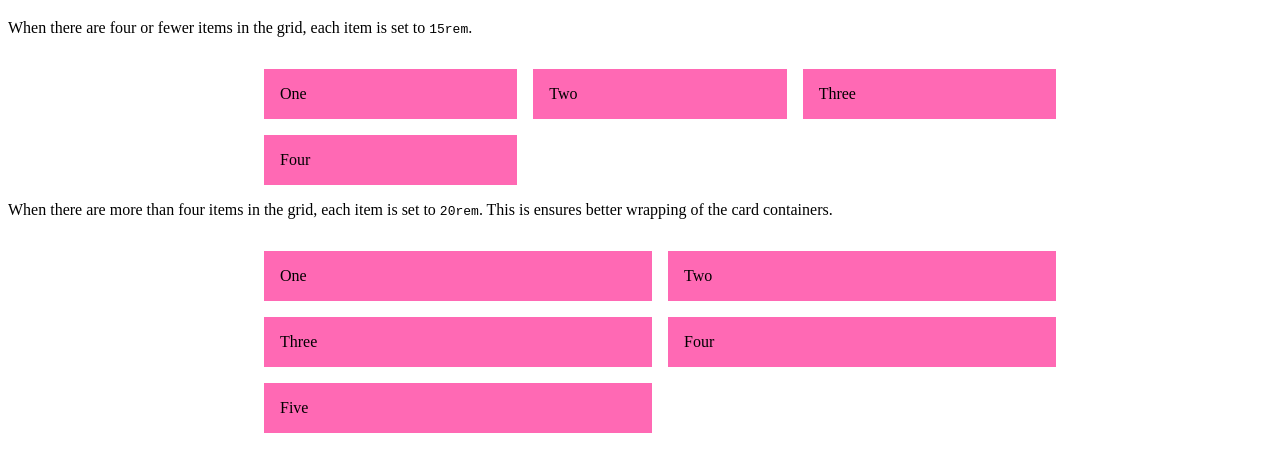
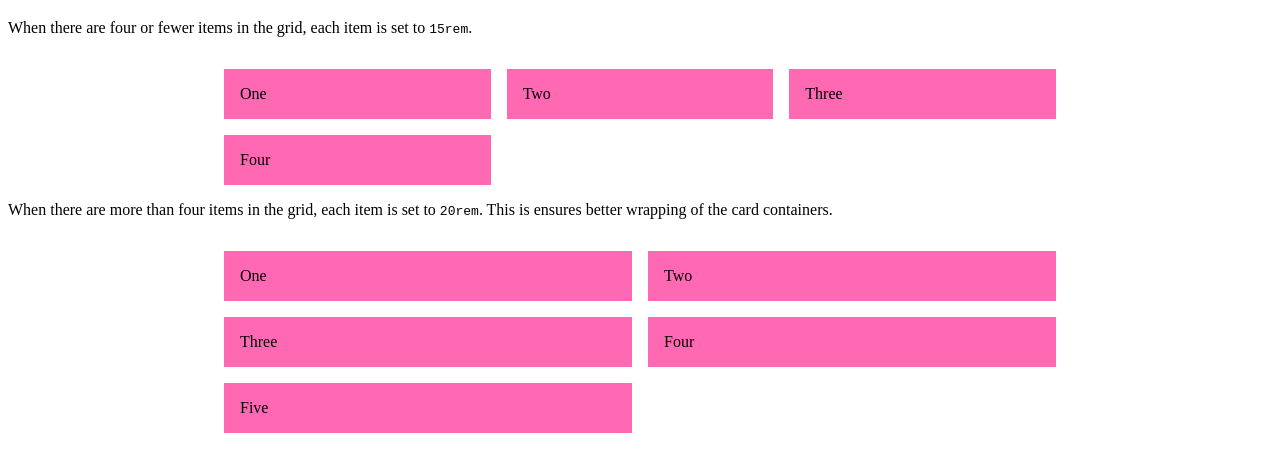
Before and after one commit to schalkneethling/web-platform-feature-of-the-week, a website: page if-without-if-has-nth-child/index.html in a window 1280 px wide. Shown: the part 61-532 px from the top of the page. Drawn offline with Linux system fonts and the light colour scheme.

Commit message:
changes based on review feedback

```diff
--- a/if-without-if-has-nth-child/index.html
+++ b/if-without-if-has-nth-child/index.html
@@ -20,9 +20,10 @@
       margin: auto;
       margin-block-start: 2rem;
       max-inline-size: 65vw;
+      padding: 0;
     }
 
-    .container:has(> :nth-child(5)) {
+    .container:has(> li:nth-child(n+5)) {
       --track-size: minmax(20rem, 1fr);
     }
 
```
